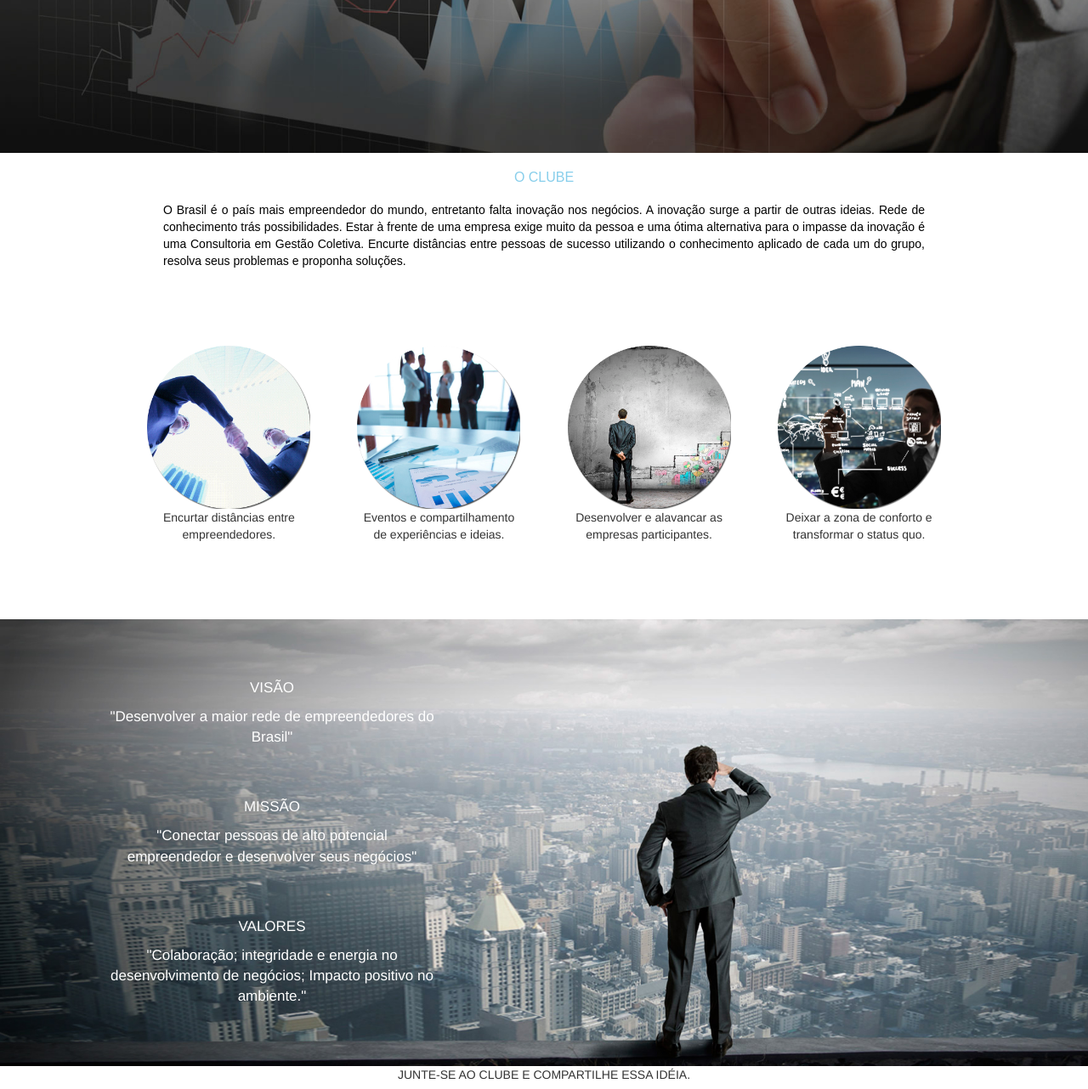
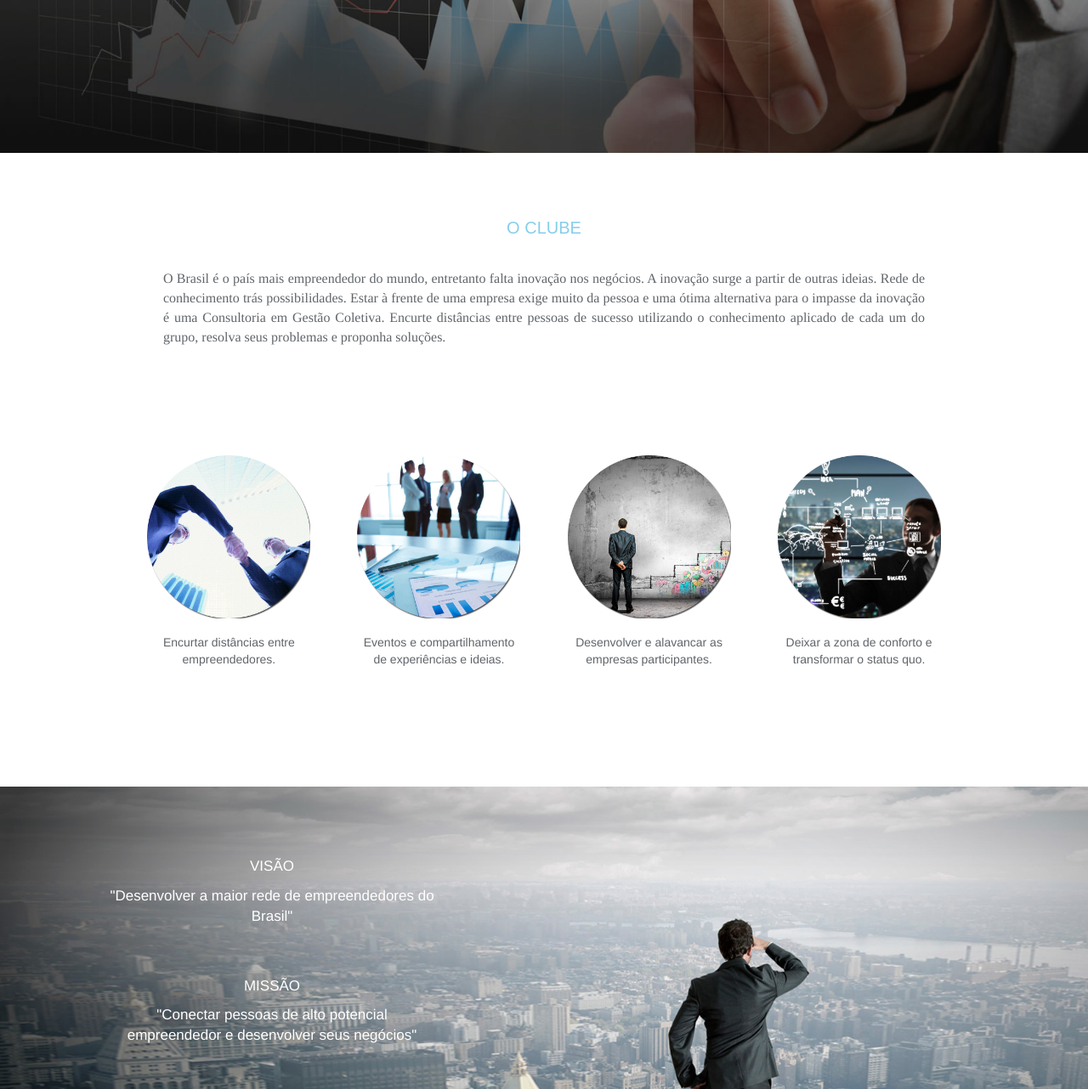
Before and after one commit to ClubeEmpreendedorBr/empclube, a PHP site: page / in a window 1280 px wide. Shown: the part 494-1776 px from the top of the page at 85% size. Run offline with PHP 8.4, Linux system fonts and the light colour scheme; some libraries are stand-ins or nearby versions.

Commit message:
Update style.css

```diff
--- a/style.css
+++ b/style.css
@@ -9,20 +9,21 @@ margin:0;
 }
 
 #clubesection h1{
-    width:100%;
-    color:#87CEEB;
+     width: 100%;
+    color: #87CEEB;
     font-family: arial;
-    font-size:16px;
-    text-align:center;
-    margin:20px 0px;
+    font-size: 20px;
+    text-align: center;
+    margin-top: 6%;
+    margin-bottom: 3%;
 }
 
 #clubesection p{
-	width:100%;
-    color:#000000;
-    font-family: arial;
-    font-size:14px;
-    text-align:justify;
+	width: 100%;
+    color: #60656a;
+    font-family: times;
+    font-size: 16px;
+    text-align: justify;
 }
 
 #banner1{
@@ -55,6 +56,8 @@ margin-bottom:5%;
 width:100%;
 }
 #organizador{
+	margin-top: 8%;
+	color: #60656a;
 }
 
 #imagensdesc div div{
@@ -65,7 +68,8 @@ margin:2%;
 }
 
 #imagensdesc div div figure img {
-width:100%
+width:100%;
+margin-bottom:9%;
 }
 
 #banner2{
@@ -73,12 +77,13 @@ width:100%
     background-attachment: fixed;
     background-size: cover;
     text-align:center;
-	float:left;
 	width:100%;
+	padding-top: 1%;
+    padding-bottom: 1%;
+	margin-top: 9%;
 }
 
 #esquerda{
-float:left;
 width:30%;
 font-size:17px;
 color:#ffffff;
@@ -98,6 +103,26 @@ margin-top:15%;
 margin-bottom:18%;
 }
 
-footer p{
- font-style: italic;
+#juntese{
+	margin-top: 6%;
+    color: #87CEEB;
 }
+
+footer {
+ background-color:#eeeeee;
+ padding-bottom:6%;
+}
+
+#redessociais{
+
+}
+
+#redessociais div {
+    display: inline-block;
+    width: 4%;
+    margin-top: 1%;
+}
+
+#redessociais div img {
+	width: 100%;
+}
```
